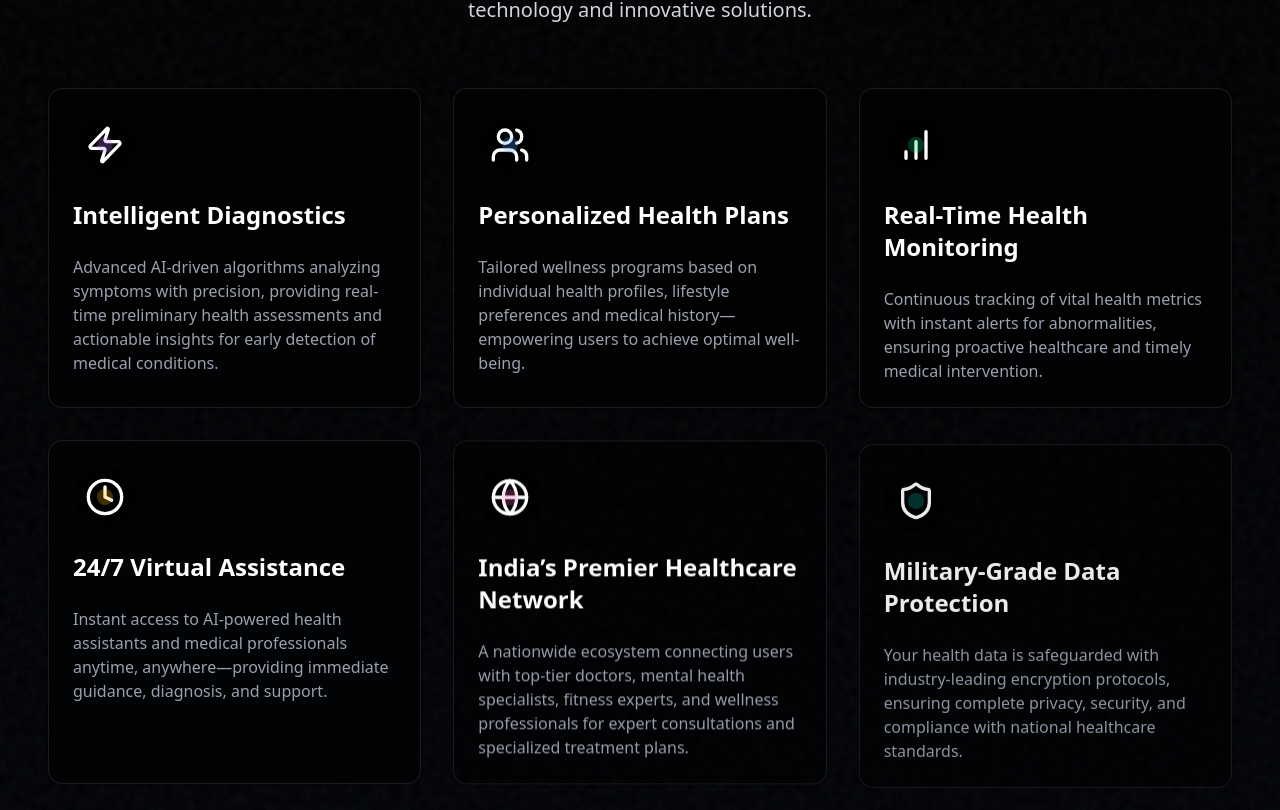
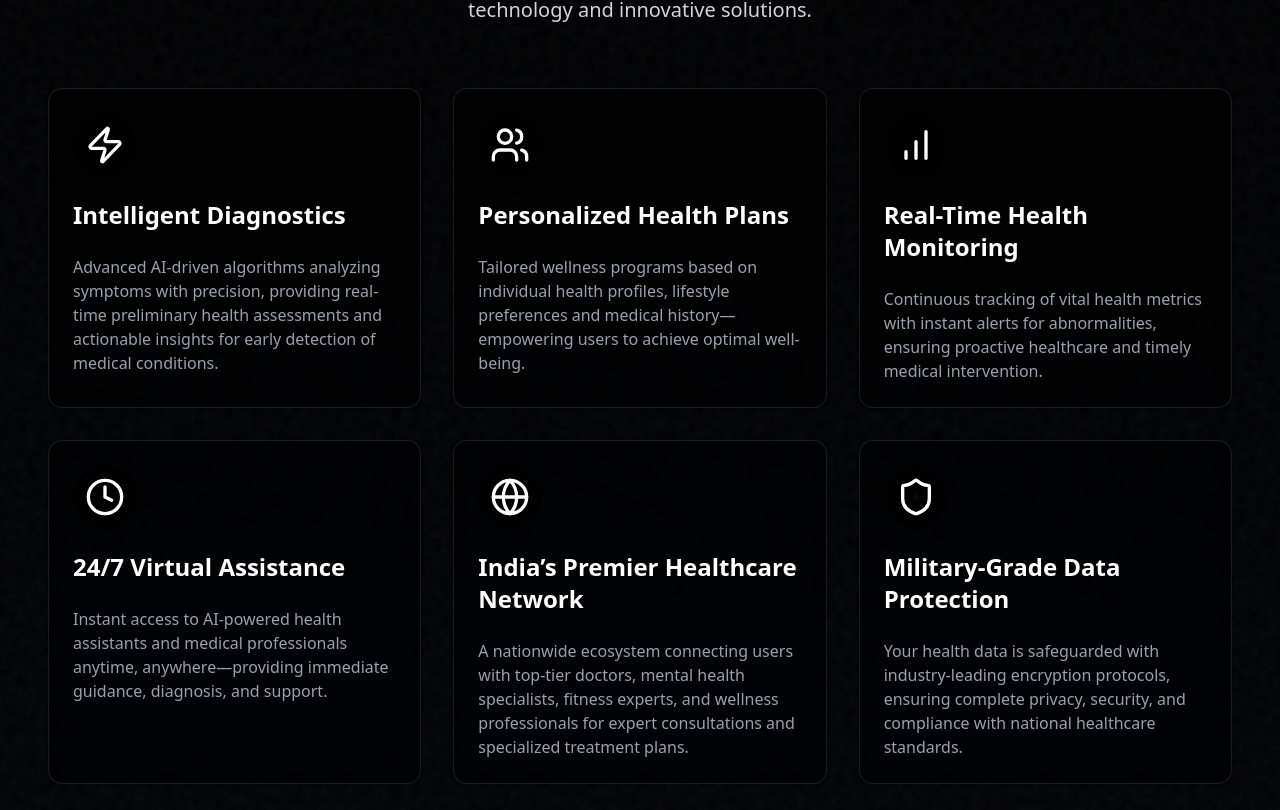
Before and after one commit to jayesh-verma-code/Project-N, a Next.js app: page / in a window 1280 px wide. Shown: the part 1890-2700 px from the top of the page. Built offline with nearby package versions, Linux system fonts and the light colour scheme; no server answers.

Commit message:
Feat:feature card in mobile view(minor changes)

```diff
--- a/components/Features/FeatureCard.tsx
+++ b/components/Features/FeatureCard.tsx
@@ -1,4 +1,4 @@
-import { motion, useMotionValue, useTransform, Variants } from "framer-motion";
+import { motion, useMotionValue, useTransform, Variants, AnimatePresence } from "framer-motion";
 import {
   Card,
   CardContent,
@@ -6,7 +6,7 @@ import {
   CardHeader,
   CardTitle,
 } from "../ui/card";
-import { useRef, useState } from "react";
+import { useRef, useState, useEffect } from "react";
 
 interface FeatureCardProps {
   feature: {
@@ -21,8 +21,10 @@ interface FeatureCardProps {
   variants: Variants;
 }
 
-export function FeatureCard({ feature, variants }: FeatureCardProps){
+export function FeatureCard({ feature, variants }: FeatureCardProps) {
   const [isHovered, setIsHovered] = useState(false);
+  const [isTapped, setIsTapped] = useState(false);
+  const [isMobile, setIsMobile] = useState(false);
   const cardRef = useRef(null);
   const x = useMotionValue(0);
   const y = useMotionValue(0);
@@ -30,8 +32,22 @@ export function FeatureCard({ feature, variants }: FeatureCardProps){
   const rotateX = useTransform(y, [-100, 100], [8, -8]);
   const rotateY = useTransform(x, [-100, 100], [-8, 8]);
 
+  // Check if the device is mobile
+  useEffect(() => {
+    const checkMobile = () => {
+      setIsMobile(window.innerWidth <= 768);
+    };
+
+    checkMobile();
+    window.addEventListener('resize', checkMobile);
+
+    return () => {
+      window.removeEventListener('resize', checkMobile);
+    };
+  }, []);
+
   const handleMouseMove = (e: React.MouseEvent<HTMLDivElement>) => {
-    if (!cardRef.current) return;
+    if (!cardRef.current || isMobile) return;
 
     const rect = (cardRef.current as HTMLElement).getBoundingClientRect();
     const centerX = rect.left + rect.width / 2;
@@ -42,38 +58,92 @@ export function FeatureCard({ feature, variants }: FeatureCardProps){
   };
 
   const handleMouseLeave = () => {
-    x.set(0);
-    y.set(0);
-    setIsHovered(false);
+    if (!isMobile) {
+      x.set(0);
+      y.set(0);
+      setIsHovered(false);
+    }
+  };
+
+  const handleTapStart = () => {
+    setIsTapped(true);
+
+    // For mobile, simulate a brief hover effect on tap
+    if (isMobile) {
+      setIsHovered(true);
+
+      // Reset hover state after animation completes
+      setTimeout(() => {
+        setIsHovered(false);
+      }, 1500);
+    }
+  };
+
+  const handleTapEnd = () => {
+    setIsTapped(false);
+  };
+
+  // Mobile-specific animations
+  const mobileEntryVariants = {
+    hidden: {
+      opacity: 0,
+      y: 50
+    },
+    visible: {
+      opacity: 1,
+      y: 0,
+      transition: {
+        type: "spring",
+        stiffness: 300,
+        damping: 24,
+        delay: feature.delay * 0.5, // Faster delay for mobile
+      }
+    }
   };
 
   return (
     <motion.div
       ref={cardRef}
-      variants={variants}
-      transition={{
+      variants={isMobile ? mobileEntryVariants : variants}
+      initial="hidden"
+      animate="visible"
+      transition={!isMobile ? {
         delay: feature.delay,
         duration: 0.7,
         ease: [0.33, 1, 0.68, 1],
-      }}
+      } : undefined}
       onMouseMove={handleMouseMove}
       onMouseLeave={handleMouseLeave}
-      onHoverStart={() => setIsHovered(true)}
-      style={{ perspective: 1000, transformStyle: "preserve-3d" }}
+      onHoverStart={() => !isMobile && setIsHovered(true)}
+      onTapStart={handleTapStart}
+      onTapCancel={handleTapEnd}
+      onTap={handleTapEnd}
+      whileTap={isMobile ? {
+        scale: 0.95,
+        rotateZ: -1,
+        transition: { duration: 0.2 }
+      } : {
+        scale: 0.9,
+        rotateZ: -2
+      }}
+      whileHover={!isMobile ? { scale: 1.08 } : undefined}
+      drag={!isMobile ? "x" : false}
+      dragConstraints={!isMobile ? { left: -8, right: 8 } : undefined}
+      dragElastic={0.3}
       className="cursor-hover-trigger"
     >
       <motion.div
-        style={{ rotateX, rotateY, transformStyle: "preserve-3d" }}
+        style={!isMobile ? { rotateX, rotateY, transformStyle: "preserve-3d" } : undefined}
         transition={{ duration: 0.4, ease: [0.33, 1, 0.68, 1] }}
         className="h-full"
       >
         <Card className="bg-black/50 border-white/10 backdrop-blur-sm transition-all duration-300 h-full overflow-hidden relative">
-          {/* Card background glow effect */}
+          {/* Background Glow Effect */}
           <motion.div
             className={`absolute inset-0 ${feature.bgColor} opacity-0`}
             animate={{
-              opacity: isHovered ? 0.15 : 0,
-              scale: isHovered ? 1 : 0.95,
+              opacity: isHovered || isTapped ? 0.2 : 0,
+              scale: isHovered || isTapped ? 1.05 : 1,
             }}
             transition={{ duration: 0.4, ease: [0.33, 1, 0.68, 1] }}
           />
@@ -82,32 +152,31 @@ export function FeatureCard({ feature, variants }: FeatureCardProps){
             <motion.div
               className={`mb-4 p-3 rounded-full w-fit bg-black/50 relative overflow-hidden`}
               animate={{
-                scale: isHovered ? 1.1 : 1,
-                rotate: isHovered ? [0, 5, -5, 0] : 0,
+                scale: isHovered || isTapped ? 1.2 : 1,
+                rotate: isHovered || isTapped ? [0, 8, -8, 0] : 0,
               }}
               transition={{
                 duration: 0.5,
                 ease: [0.33, 1, 0.68, 1],
                 rotate: {
-                  repeat: isHovered ? Infinity : 0,
-                  duration: 2,
+                  repeat: isHovered || isTapped ? Infinity : 0,
+                  duration: 1.5,
                   ease: "easeInOut",
                 },
               }}
             >
-              {/* Icon */}
               {feature.icon}
 
-              {/* Icon glow effect */}
+              {/* Pulsating Glow Effect */}
               <motion.div
                 className={`absolute inset-0 ${feature.glowColor} rounded-full`}
                 animate={{
-                  scale: isHovered ? [1, 1.5, 1] : 0,
-                  opacity: isHovered ? [0.5, 0, 0] : 0,
+                  scale: isHovered || isTapped ? [1, 1.4, 1] : 0,
+                  opacity: isHovered || isTapped ? [0.5, 0, 0] : 0,
                 }}
                 transition={{
-                  duration: 1.5,
-                  repeat: isHovered ? Infinity : 0,
+                  duration: 1.2,
+                  repeat: isHovered || isTapped ? Infinity : 0,
                   ease: "easeInOut",
                 }}
               />
@@ -124,12 +193,38 @@ export function FeatureCard({ feature, variants }: FeatureCardProps){
             </CardDescription>
           </CardContent>
 
-          {/* Animated border */}
+          {/* Animated Border */}
           <motion.div
             className={`absolute bottom-0 left-0 h-1 ${feature.borderColor}`}
-            animate={{ width: isHovered ? "100%" : "0%" }}
+            animate={{ width: isHovered || isTapped ? "100%" : "0%" }}
             transition={{ duration: 0.6, ease: [0.33, 1, 0.68, 1] }}
           />
+
+          {/* Mobile-specific pulse effect on tap */}
+          <AnimatePresence>
+            {isMobile && isTapped && (
+              <motion.div
+                initial={{ opacity: 0, scale: 0.8 }}
+                animate={{ opacity: 0.5, scale: 1.5 }}
+                exit={{ opacity: 0, scale: 2 }}
+                transition={{ duration: 0.5 }}
+                className={`absolute inset-0 rounded-lg ${feature.borderColor} z-0`}
+              />
+            )}
+          </AnimatePresence>
+
+          {/* Mobile-specific ripple effect on tap */}
+          <AnimatePresence>
+            {isMobile && isTapped && (
+              <motion.div
+                initial={{ opacity: 0.8, scale: 0 }}
+                animate={{ opacity: 0, scale: 1.2 }}
+                exit={{ opacity: 0 }}
+                transition={{ duration: 0.8 }}
+                className={`absolute inset-0 rounded-lg ${feature.glowColor} z-0`}
+              />
+            )}
+          </AnimatePresence>
         </Card>
       </motion.div>
     </motion.div>
```
